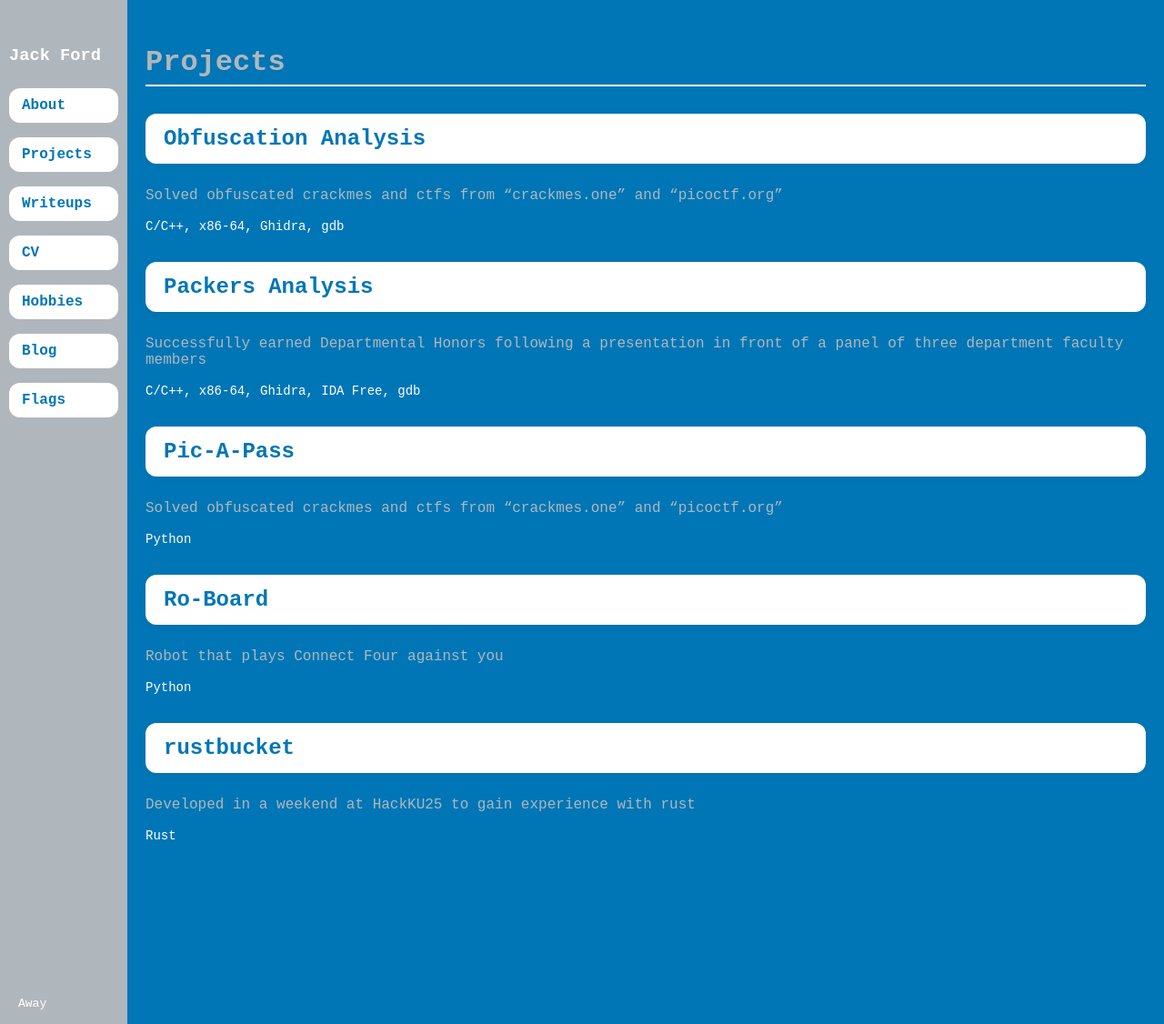
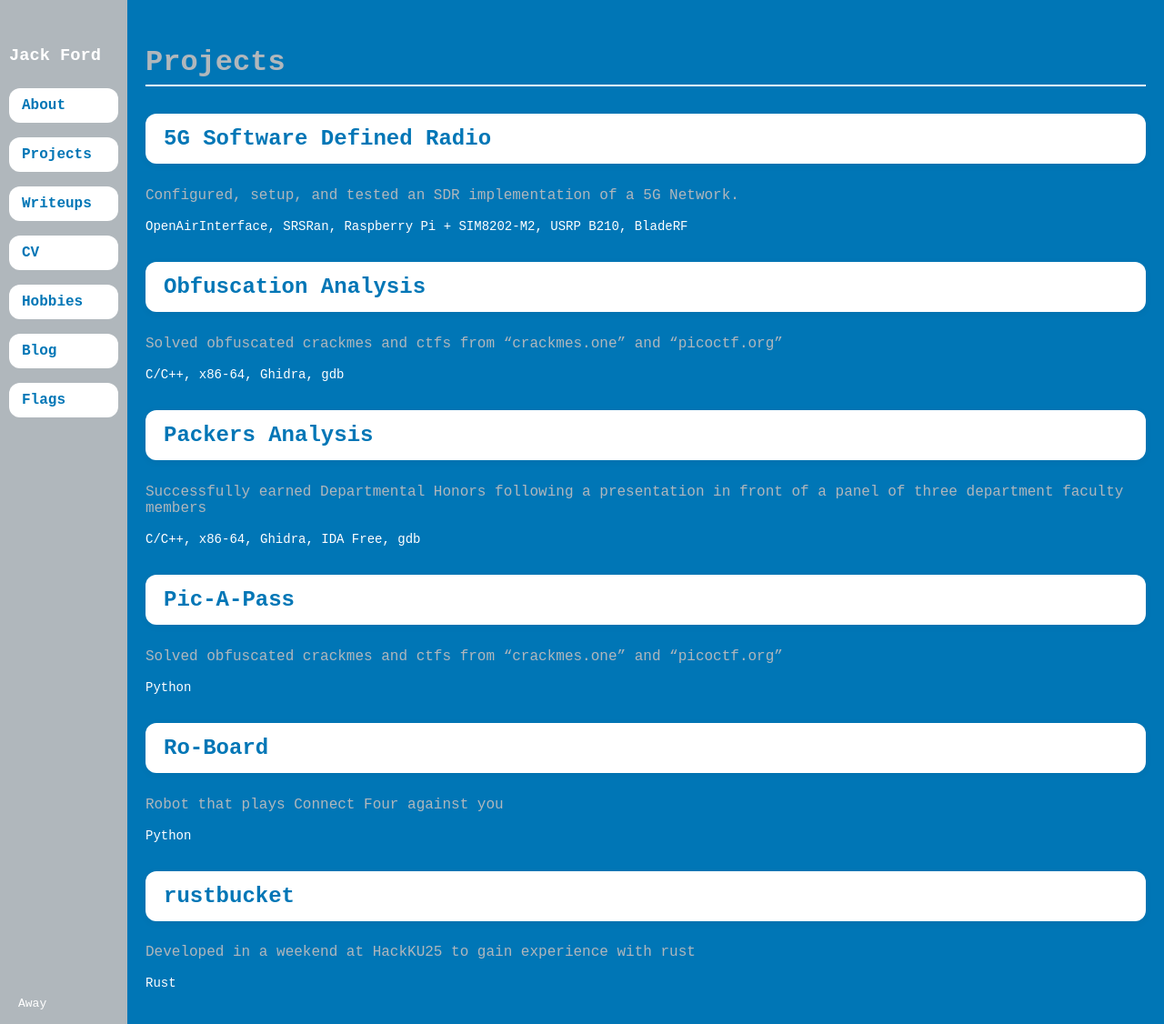
Before and after one commit to shortestllama/shortestllama.github.io, a Jekyll site: the page built from projects.html, in a window 1280 px wide and 1126 px high. Shown: the whole window at 91% size. Built offline with Jekyll 4.4.1, drawn with Linux system fonts in a browser that asks for light colours.

Commit message:
Updated notes and added the 5G project

```diff
--- /dev/null
+++ b/_projects/5G_SDR.html
@@ -0,0 +1,8 @@
+---
+layout: project
+title: 5G Software Defined Radio
+tech: OpenAirInterface, SRSRan, Raspberry Pi + SIM8202-M2, USRP B210, BladeRF
+blurb: Configured, setup, and tested an SDR implementation of a 5G Network.
+---
+<h1>5G Testbed</h1>
+{% include embed_pdf.html src="/assets/pdfs/ORNL_5G_Poster.pdf" %}
```
Also changed, not shown: .notes.md, 1 other file.
